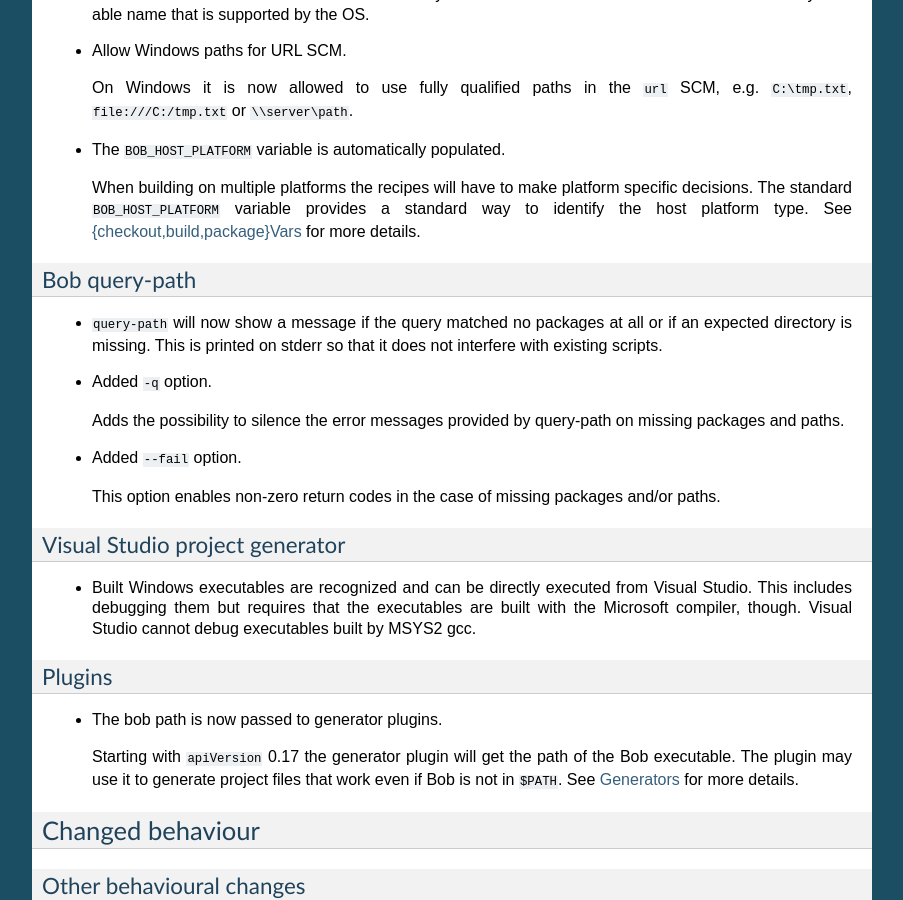
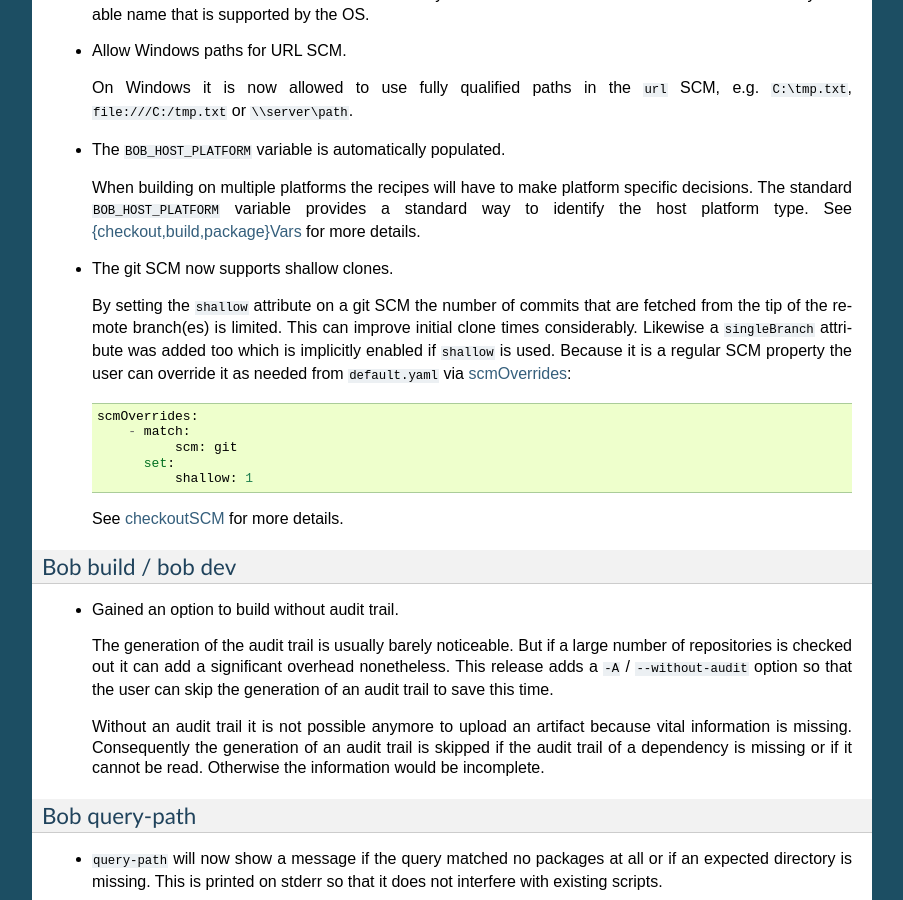
Before and after one commit to BobBuildTool/bob, a Sphinx documentation site: the page built from doc/releases/0.17.rst, in a window 1280 px wide and 900 px high, scrolled down 1110 px. Shown: the whole window, without its empty margins (198-1101 px from the left). Built offline with Sphinx 7.4.7, drawn with Linux system fonts in a browser that asks for light colours; formulas are drawn with MathJax 3; the version number could not be read and is left out; some of the changed text lies outside the part shown.

Commit message:
doc: update 0.17 release notes

```diff
--- a/doc/releases/0.17.rst
+++ b/doc/releases/0.17.rst
@@ -76,6 +76,38 @@
   specific decisions. The standard ``BOB_HOST_PLATFORM`` variable provides a
   standard way to identify the host platform type. See
   :ref:`configuration-recipes-vars` for more details.
+
+* The git SCM now supports shallow clones.
+
+  By setting the ``shallow`` attribute on a git SCM the number of commits that
+  are fetched from the tip of the remote branch(es) is limited. This can
+  improve initial clone times considerably. Likewise a ``singleBranch``
+  attribute was added too which is implicitly enabled if ``shallow`` is used. Because
+  it is a regular SCM property the user can override it as needed from ``default.yaml``
+  via :ref:`configuration-config-scmOverrides`::
+
+      scmOverrides:
+          - match:
+                scm: git
+            set:
+                shallow: 1
+
+  See :ref:`configuration-recipes-scm` for more details.
+
+Bob build / bob dev
+~~~~~~~~~~~~~~~~~~~
+
+* Gained an option to build without audit trail.
+
+  The generation of the audit trail is usually barely noticeable. But if a
+  large number of repositories is checked out it can add a significant overhead
+  nonetheless. This release adds a ``-A`` / ``--without-audit`` option so that
+  the user can skip the generation of an audit trail to save this time.
+
+  Without an audit trail it is not possible anymore to upload an artifact
+  because vital information is missing. Consequently the generation of an audit
+  trail is skipped if the audit trail of a dependency is missing or if it
+  cannot be read. Otherwise the information would be incomplete.
 
 Bob query-path
 ~~~~~~~~~~~~~~
@@ -164,3 +196,16 @@
   Environment variables that are defined in the recipes must not begin with
   ``BOB_`` because this namespace is reserved for future usage by Bob. This was
   not enforced yet for variables in ``default.yaml``.
+
+Performance improvements
+------------------------
+
+* Audit trail generation is not blocking execution of other parallel jobs
+  anymore. Previously Bob was not scheduling new jobs while an audit trail was
+  generated.
+
+* The audit trail of a checkout step is now only updated if something has
+  changed in the workspace. If no updates were found and the checkout workspace
+  did not change the old audit trail record is still considered valid. This
+  saves significant time for large checkouts because no SCM status need to be
+  scanned.
```
